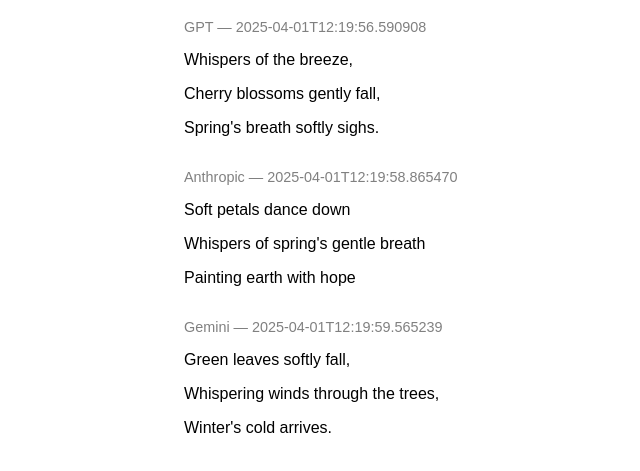
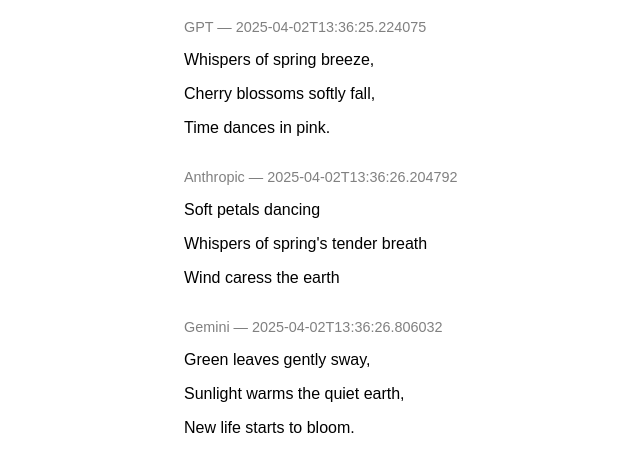
Before and after one commit to nightangelblade/hAIku, a plain HTML site: page index.html in a window 1280 px wide. Shown: the part 77-548 px from the top of the page, without its empty margins (156-796 px from the left). Drawn offline with Linux system fonts and the light colour scheme.

Commit message:
Automatic commit. Haikus generated and static webpage updated

```diff
--- a/index.html
+++ b/index.html
@@ -15,24 +15,24 @@
     <main>
 
             <div class="haiku">
-            <div class="meta">GPT — 2025-04-01T12:19:56.590908</div>
-            <p>Whispers of the breeze,</p>
-            <p>Cherry blossoms gently fall,</p>
-            <p>Spring's breath softly sighs.</p>
+            <div class="meta">GPT — 2025-04-02T13:36:25.224075</div>
+            <p>Whispers of spring breeze,</p>
+            <p>Cherry blossoms softly fall,</p>
+            <p>Time dances in pink.</p>
             </div>
 
             <div class="haiku">
-            <div class="meta">Anthropic — 2025-04-01T12:19:58.865470</div>
-            <p>Soft petals dance down</p>
-            <p>Whispers of spring's gentle breath</p>
-            <p>Painting earth with hope</p>
+            <div class="meta">Anthropic — 2025-04-02T13:36:26.204792</div>
+            <p>Soft petals dancing</p>
+            <p>Whispers of spring's tender breath</p>
+            <p>Wind caress the earth</p>
             </div>
 
             <div class="haiku">
-            <div class="meta">Gemini — 2025-04-01T12:19:59.565239</div>
-            <p>Green leaves softly fall,</p>
-            <p>Whispering winds through the trees,</p>
-            <p>Winter's cold arrives.</p>
+            <div class="meta">Gemini — 2025-04-02T13:36:26.806032</div>
+            <p>Green leaves gently sway,</p>
+            <p>Sunlight warms the quiet earth,</p>
+            <p>New life starts to bloom.</p>
             </div>
 
     </main>
```
Also changed, not shown: haikus.csv (+9 -0 lines).
